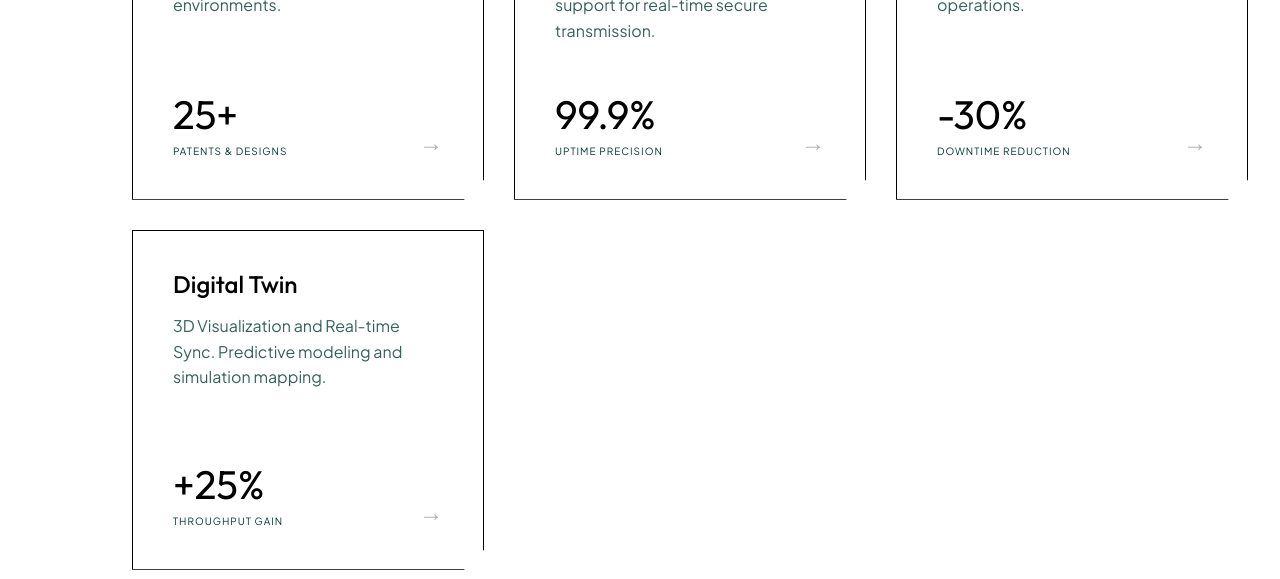
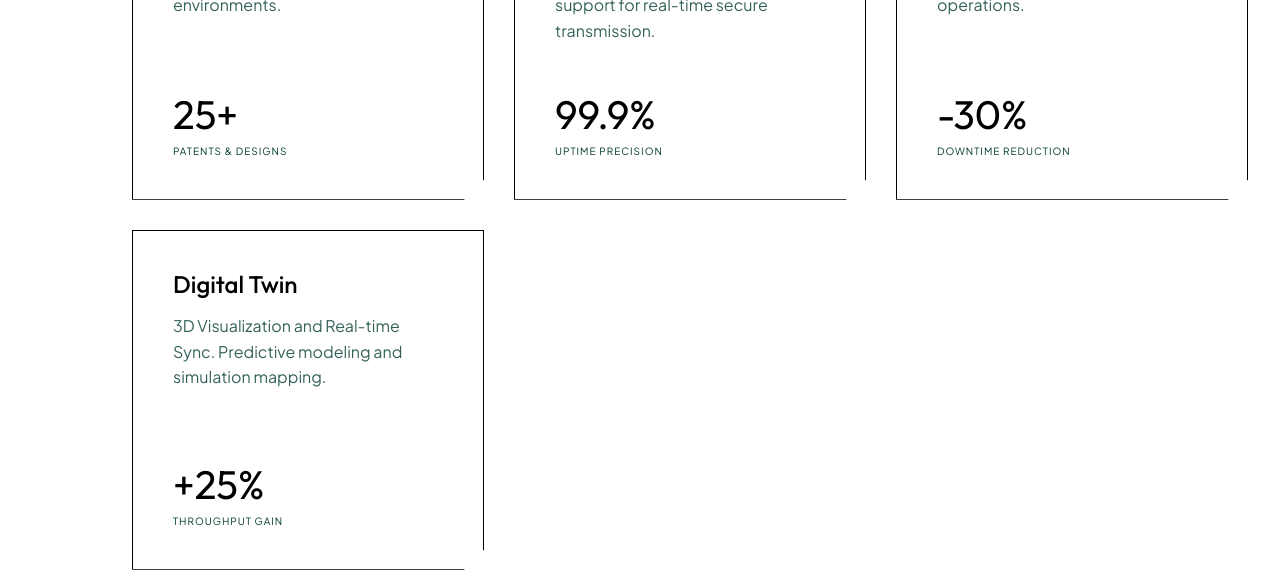
Before and after one commit to chethanmvvp-ui/Calypsion-webpage, a Next.js app: page / in a window 1280 px wide. Shown: the part 1340-1919 px from the top of the page. Built offline with nearby package versions, Linux system fonts and the light colour scheme.

Commit message:
Arror removed in FullStack IOT

```diff
--- a/src/components/FullstackIoT.tsx
+++ b/src/components/FullstackIoT.tsx
@@ -68,7 +68,7 @@ export default function FullstackIoT() {
                                     <span className={styles.val}>{card.metric}</span>
                                     <span className={styles.lab}>{card.label}</span>
                                 </div>
-                                <div className={styles.arrow}>→</div>
+                                <div className={styles.arrow}></div>
                             </div>
                         </motion.div>
                     ))}
```
Also changed, not shown: 1 other file (tests, documents, lock files or other folders).
